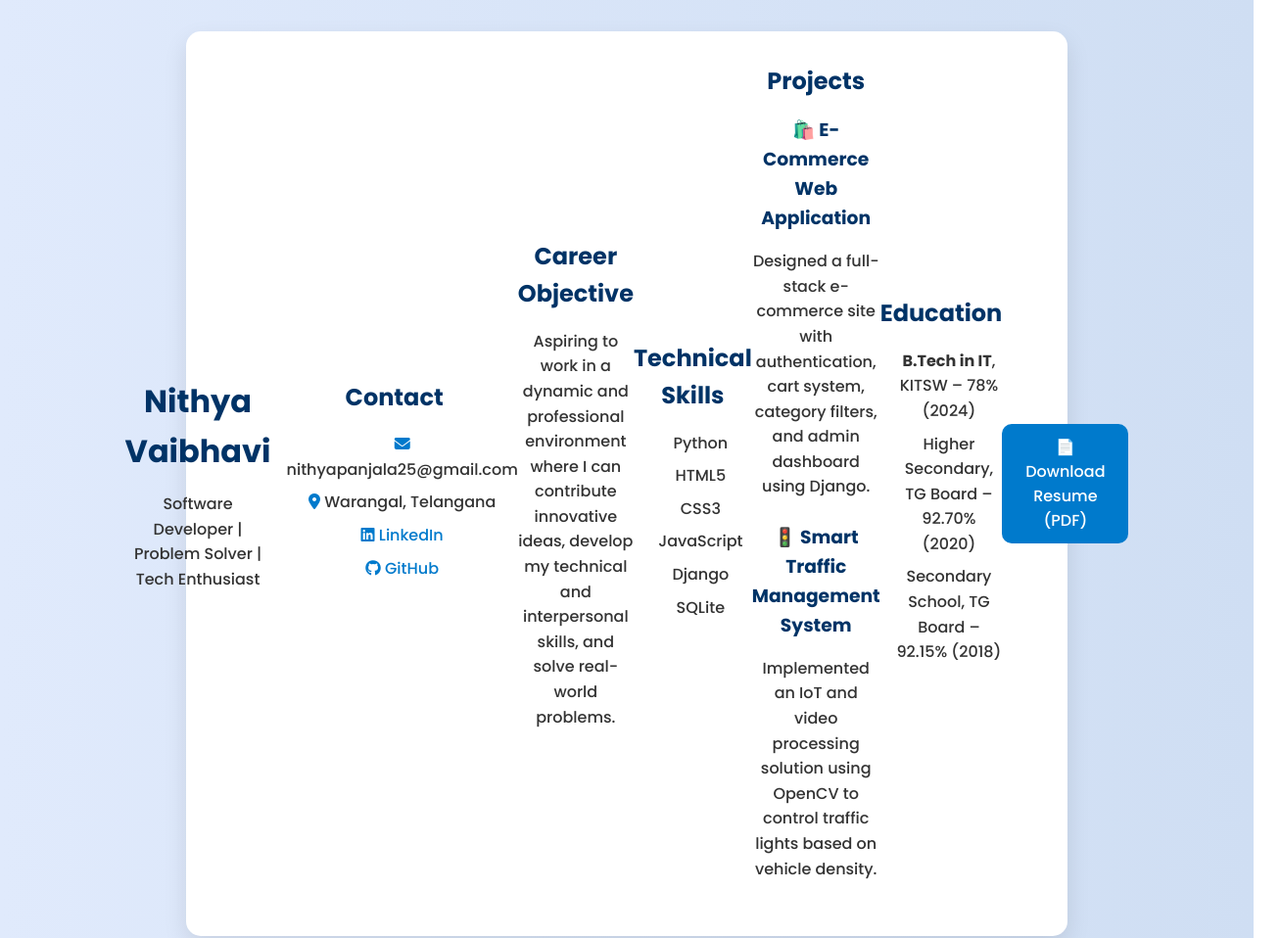
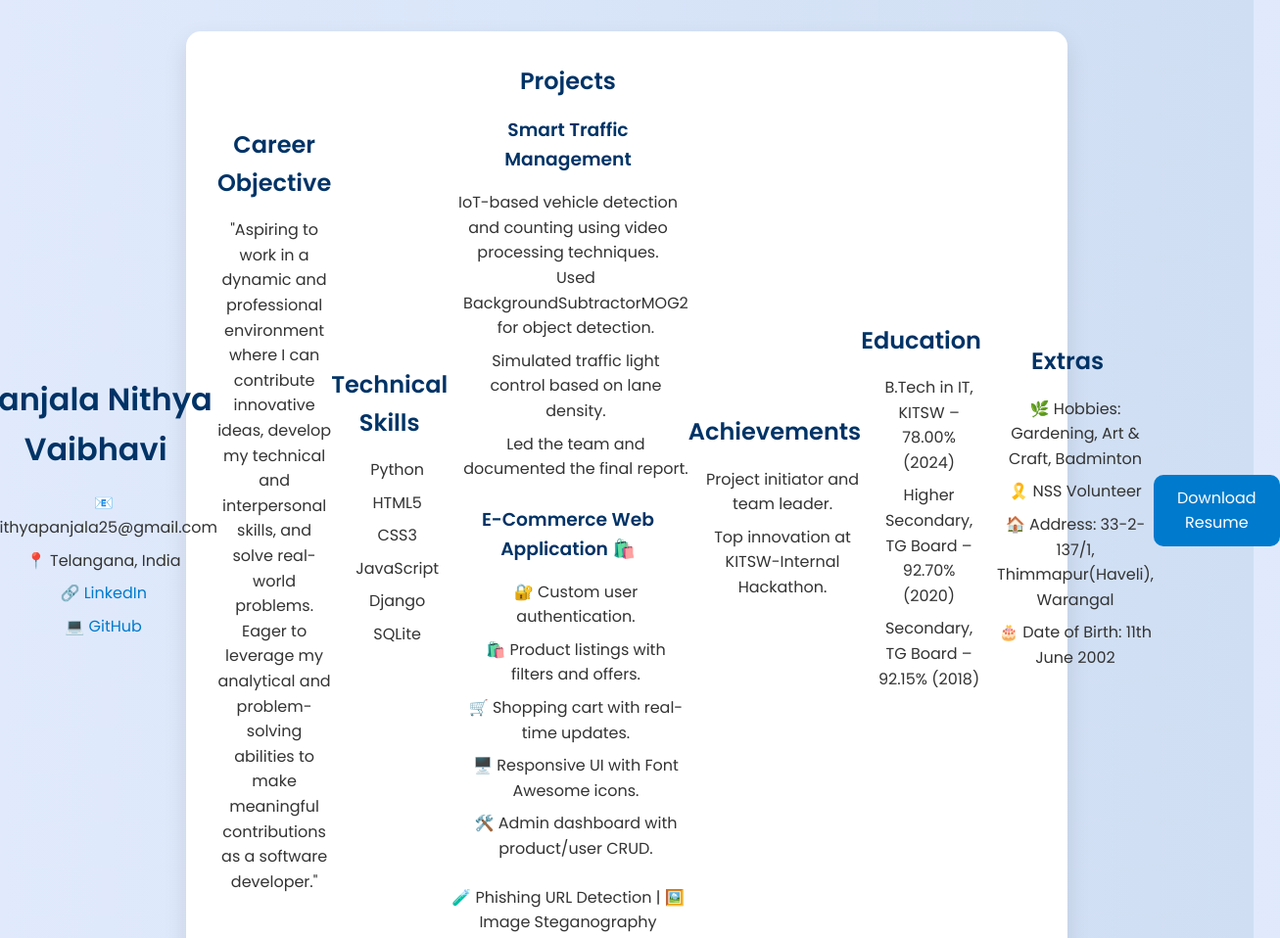
Before and after one commit to NithyaPanjala/resume-site, a plain HTML site: page index.html in a window 1280 px wide. Shown: the top 958 px of the page at 98% size, 1307 px wide, since content can reach past the window. Drawn offline with Linux system fonts and the light colour scheme.

Commit message:
Update index.html

```diff
--- a/index.html
+++ b/index.html
@@ -1,36 +1,31 @@
 <!DOCTYPE html>
 <html lang="en">
 <head>
-  <meta charset="UTF-8" />
-  <meta name="viewport" content="width=device-width, initial-scale=1.0" />
-  <title>Nithya Vaibhavi | Resume</title>
-  <link rel="stylesheet" href="style.css" />
-  <link href="https://fonts.googleapis.com/css2?family=Poppins:wght@300;500;700&display=swap" rel="stylesheet" />
-  <script src="https://kit.fontawesome.com/a076d05399.js" crossorigin="anonymous"></script>
+  <meta charset="UTF-8">
+  <meta name="viewport" content="width=device-width, initial-scale=1.0">
+  <title>Panjala Nithya Vaibhavi | Resume</title>
+  <link rel="stylesheet" href="style.css">
+  <link rel="preconnect" href="https://fonts.googleapis.com">
+  <link href="https://fonts.googleapis.com/css2?family=Poppins:wght@300;400;600&display=swap" rel="stylesheet">
 </head>
 <body>
   <div class="container">
-    <header class="fade-in">
-      <h1>Nithya Vaibhavi</h1>
-      <p>Software Developer | Problem Solver | Tech Enthusiast</p>
+    <header class="card fade-in">
+      <h1>Panjala Nithya Vaibhavi</h1>
+      <ul class="contact">
+        <li>📧 nithyapanjala25@gmail.com</li>
+        <li>📍 Telangana, India</li>
+        <li>🔗 <a href="https://www.linkedin.com/in/panjala-nithya-vaibhavi-2862b9238" target="_blank">LinkedIn</a></li>
+        <li>💻 <a href="https://github.com/NithyaPanjala" target="_blank">GitHub</a></li>
+      </ul>
     </header>
 
-    <section class="fade-in delay">
-      <h2>Contact</h2>
-      <ul class="contact">
-        <li><i class="fas fa-envelope"></i> nithyapanjala25@gmail.com</li>
-        <li><i class="fas fa-map-marker-alt"></i> Warangal, Telangana</li>
-        <li><i class="fab fa-linkedin"></i> <a href="https://linkedin.com/in/panjala-nithya-vaibhavi-2862b9238">LinkedIn</a></li>
-        <li><i class="fab fa-github"></i> <a href="https://github.com/NithyaPanjala">GitHub</a></li>
-      </ul>
+    <section class="card fade-in delay">
+      <h2>Career Objective</h2>
+      <p>"Aspiring to work in a dynamic and professional environment where I can contribute innovative ideas, develop my technical and interpersonal skills, and solve real-world problems. Eager to leverage my analytical and problem-solving abilities to make meaningful contributions as a software developer."</p>
     </section>
 
-    <section class="fade-in delay-2">
-      <h2>Career Objective</h2>
-      <p>Aspiring to work in a dynamic and professional environment where I can contribute innovative ideas, develop my technical and interpersonal skills, and solve real-world problems.</p>
-    </section>
-
-    <section class="fade-in delay-3">
+    <section class="card fade-in delay-2">
       <h2>Technical Skills</h2>
       <ul class="skills">
         <li>Python</li>
@@ -42,30 +37,60 @@
       </ul>
     </section>
 
-    <section class="fade-in delay-4">
+    <section class="card fade-in delay-3">
       <h2>Projects</h2>
       <div class="project">
-        <h3>🛍️ E-Commerce Web Application</h3>
-        <p>Designed a full-stack e-commerce site with authentication, cart system, category filters, and admin dashboard using Django.</p>
+        <h3>Smart Traffic Management</h3>
+        <p>IoT-based vehicle detection and counting using video processing techniques.</p>
+        <ul>
+          <li>Used BackgroundSubtractorMOG2 for object detection.</li>
+          <li>Simulated traffic light control based on lane density.</li>
+          <li>Led the team and documented the final report.</li>
+        </ul>
       </div>
       <div class="project">
-        <h3>🚦 Smart Traffic Management System</h3>
-        <p>Implemented an IoT and video processing solution using OpenCV to control traffic lights based on vehicle density.</p>
+        <h3>E-Commerce Web Application 🛍️</h3>
+        <ul>
+          <li>🔐 Custom user authentication.</li>
+          <li>🛍️ Product listings with filters and offers.</li>
+          <li>🛒 Shopping cart with real-time updates.</li>
+          <li>🖥️ Responsive UI with Font Awesome icons.</li>
+          <li>🛠️ Admin dashboard with product/user CRUD.</li>
+        </ul>
+      </div>
+      <div class="project">
+        <p>🧪 Phishing URL Detection | 🖼️ Image Steganography</p>
       </div>
     </section>
 
-    <section class="fade-in delay-5">
-      <h2>Education</h2>
+    <section class="card fade-in delay-4">
+      <h2>Achievements</h2>
       <ul>
-        <li><strong>B.Tech in IT</strong>, KITSW – 78% (2024)</li>
-        <li>Higher Secondary, TG Board – 92.70% (2020)</li>
-        <li>Secondary School, TG Board – 92.15% (2018)</li>
+        <li>Project initiator and team leader.</li>
+        <li>Top innovation at KITSW-Internal Hackathon.</li>
       </ul>
     </section>
 
-    <footer class="fade-in delay-6">
-      <button class="download-btn">📄 Download Resume (PDF)</button>
-    </footer>
+    <section class="card fade-in delay-5">
+      <h2>Education</h2>
+      <ul>
+        <li>B.Tech in IT, KITSW – 78.00% (2024)</li>
+        <li>Higher Secondary, TG Board – 92.70% (2020)</li>
+        <li>Secondary, TG Board – 92.15% (2018)</li>
+      </ul>
+    </section>
+
+    <section class="card fade-in delay-6">
+      <h2>Extras</h2>
+      <ul>
+        <li>🌿 Hobbies: Gardening, Art & Craft, Badminton</li>
+        <li>🎗️ NSS Volunteer</li>
+        <li>🏠 Address: 33-2-137/1, Thimmapur(Haveli), Warangal</li>
+        <li>🎂 Date of Birth: 11th June 2002</li>
+      </ul>
+    </section>
+
+    <button class="download-btn fade-in delay-6">Download Resume</button>
   </div>
 </body>
 </html>
```
